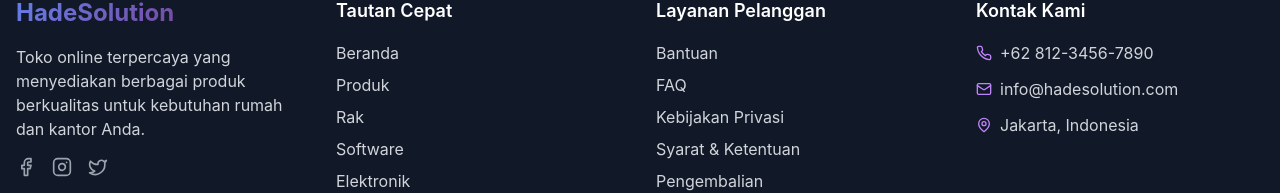
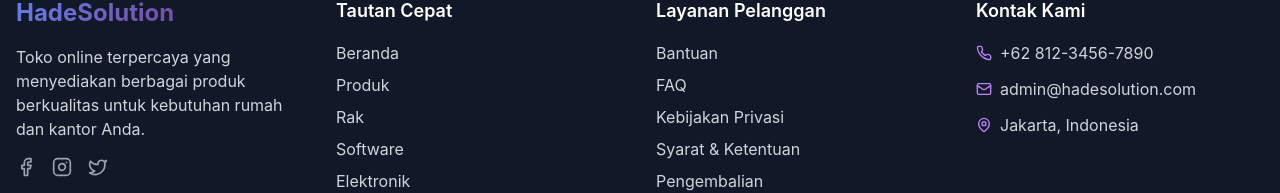
Before and after one commit to kikiyo1/meta, a React (Vite) app: page /checkout-cancel in a window 1280 px wide. Shown: the part 917-1110 px from the top of the page. Built offline with nearby package versions, Linux system fonts and the light colour scheme.

Commit message:
Update Footer.jsx

```diff
--- a/src/components/Footer.jsx
+++ b/src/components/Footer.jsx
@@ -55,7 +55,7 @@
               </div>
               <div className="flex items-center space-x-2">
                 <Mail className="h-4 w-4 text-purple-400" />
-                <span className="text-gray-300">info@hadesolution.com</span>
+                <span className="text-gray-300">admin@hadesolution.com</span>
               </div>
               <div className="flex items-center space-x-2">
                 <MapPin className="h-4 w-4 text-purple-400" />
```
